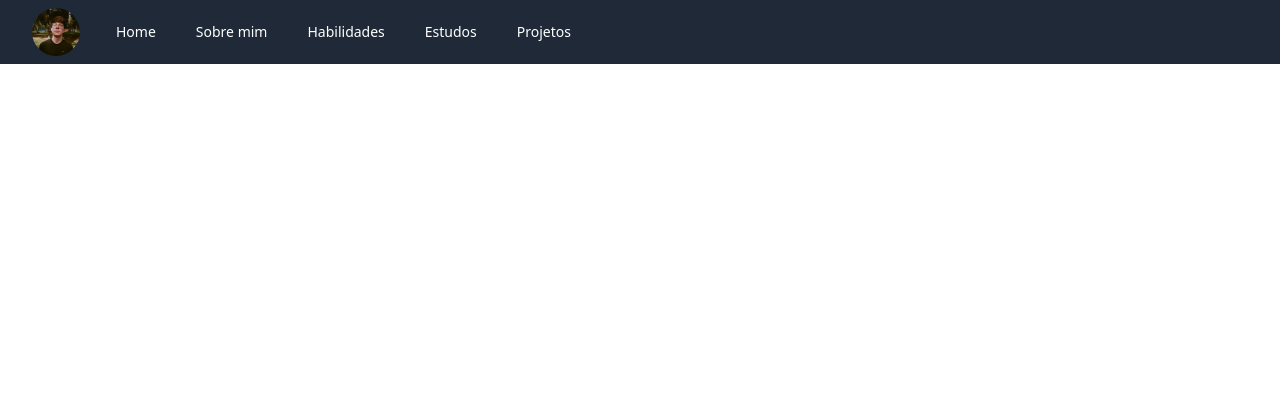
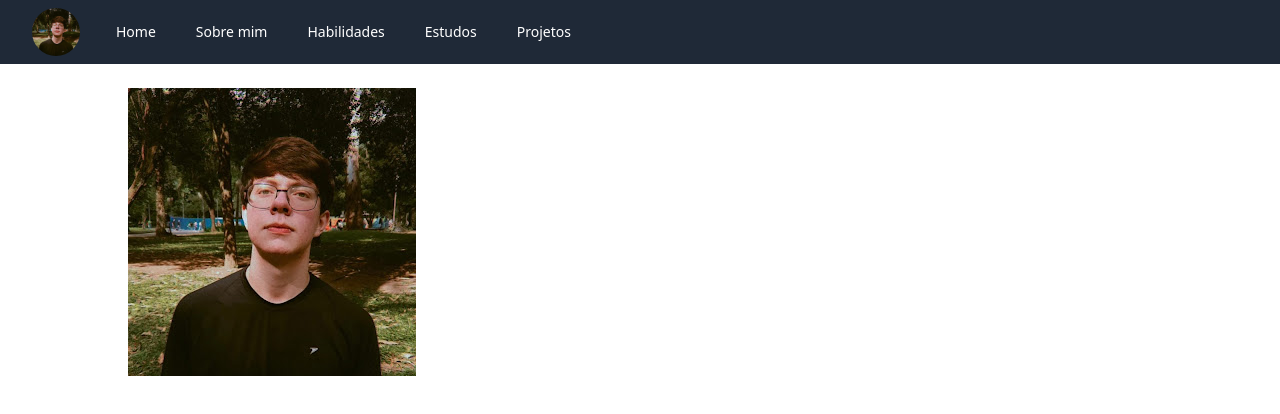
Before and after one commit to brunovicenters/Portfolio-Angular, an Angular app: page /home in a window 1280 px wide. Shown: the top 414 px of the page. Built offline with nearby package versions, Linux system fonts and the light colour scheme.

Commit message:
Added section sobre mim

```diff
--- a/src/app/home/home.component.html
+++ b/src/app/home/home.component.html
@@ -1 +1,11 @@
 <app-navbar></app-navbar>
+<main class="mx-auto max-w-5xl">
+
+  <section id="#sobre-mim" class="flex max-w-full mt-6">
+    <div class="w-1/2">
+      <img src="../../assets/Me.jpg" alt="">
+    </div>
+    <div class="w-1/2"></div>
+  </section>
+
+</main>
```
